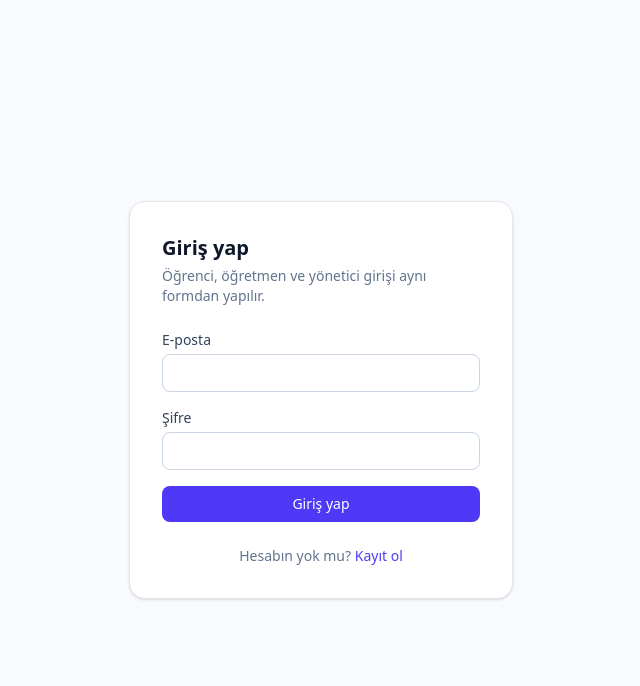
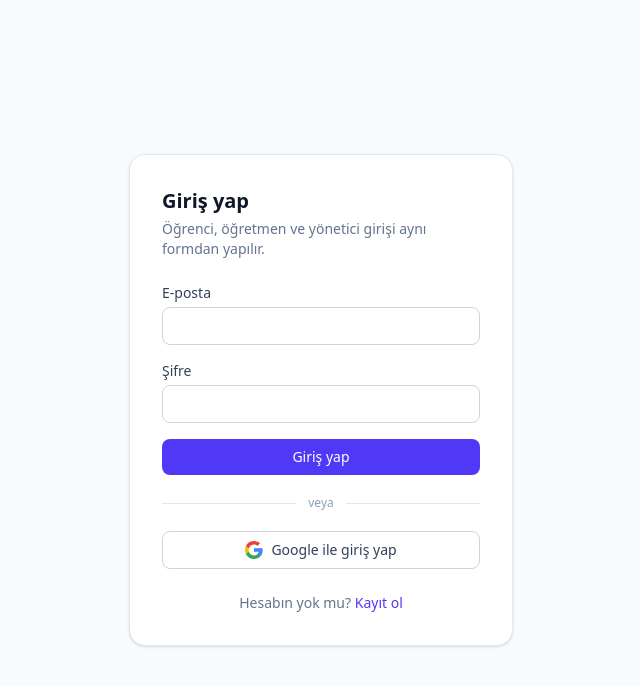
Before and after one commit to gokaytr/egitim, a Next.js app: page /giris in a window 1280 px wide. Shown: the top 686 px of the page, without its empty margins (319-959 px from the left). Built offline with nearby package versions, Linux system fonts and the light colour scheme.

Commit message:
sabit ust menu ve Google ile giris/kayit akisi eklendi

```diff
--- /dev/null
+++ b/src/app/api/auth/callback/route.ts
@@ -0,0 +1,34 @@
+import { NextRequest, NextResponse } from "next/server";
+import { createClient } from "@/lib/supabase/server";
+
+const ROLE_HOME: Record<string, string> = {
+  admin: "/admin",
+  teacher: "/ogretmen",
+  student: "/ogrenci",
+  parent: "/ogrenci/rapor",
+};
+
+// Google (ve ileride eklenebilecek diğer OAuth sağlayıcıları) girişinden dönen
+// kullanıcıyı oturuma çevirir ve rolüne göre kendi paneline yönlendirir.
+export async function GET(request: NextRequest) {
+  const { searchParams, origin } = new URL(request.url);
+  const code = searchParams.get("code");
+
+  if (code) {
+    const supabase = await createClient();
+    const { data, error } = await supabase.auth.exchangeCodeForSession(code);
+
+    if (!error && data.user) {
+      const { data: profile } = await supabase
+        .from("profiles")
+        .select("role")
+        .eq("id", data.user.id)
+        .single();
+
+      const target = ROLE_HOME[profile?.role ?? "student"] ?? "/ogrenci";
+      return NextResponse.redirect(`${origin}${target}`);
+    }
+  }
+
+  return NextResponse.redirect(`${origin}/giris?error=oauth`);
+}
--- a/src/app/giris/page.tsx
+++ b/src/app/giris/page.tsx
@@ -5,6 +5,7 @@
 import { useRouter, useSearchParams } from "next/navigation";
 import { createClient } from "@/lib/supabase/client";
 import { Button, Input } from "@/components/ui";
+import { GoogleButton } from "@/components/google-button";
 
 const ROLE_HOME: Record<string, string> = {
   admin: "/admin",
@@ -60,6 +61,13 @@
         </Button>
       </form>
 
+      <div className="my-5 flex items-center gap-3">
+        <div className="h-px flex-1 bg-slate-200" />
+        <span className="text-xs text-slate-400">veya</span>
+        <div className="h-px flex-1 bg-slate-200" />
+      </div>
+      <GoogleButton label="Google ile giriş yap" />
+
       <p className="mt-6 text-center text-sm text-slate-500">
         Hesabın yok mu? <Link href="/kayit" className="font-medium text-indigo-600">Kayıt ol</Link>
       </p>
--- a/src/app/kayit/page.tsx
+++ b/src/app/kayit/page.tsx
@@ -5,6 +5,7 @@
 import { useRouter } from "next/navigation";
 import { createClient } from "@/lib/supabase/client";
 import { Button, Input, Select } from "@/components/ui";
+import { GoogleButton } from "@/components/google-button";
 
 export default function KayitPage() {
   const router = useRouter();
@@ -98,6 +99,13 @@
           </Button>
         </form>
 
+        <div className="my-5 flex items-center gap-3">
+          <div className="h-px flex-1 bg-slate-200" />
+          <span className="text-xs text-slate-400">veya</span>
+          <div className="h-px flex-1 bg-slate-200" />
+        </div>
+        <GoogleButton label="Google ile kayıt ol" />
+
         <p className="mt-6 text-center text-sm text-slate-500">
           Zaten hesabın var mı? <Link href="/giris" className="font-medium text-indigo-600">Giriş yap</Link>
         </p>
--- a/src/app/page.tsx
+++ b/src/app/page.tsx
@@ -30,7 +30,7 @@
 export default function Home() {
   return (
     <div className="flex flex-1 flex-col">
-      <header className="flex items-center justify-between px-6 py-5 md:px-16">
+      <header className="sticky top-0 z-50 flex items-center justify-between border-b border-slate-200 bg-slate-50/80 px-6 py-5 backdrop-blur md:px-16">
         <div className="flex items-center gap-2">
           <div className="flex h-8 w-8 items-center justify-center rounded-lg bg-indigo-600 text-sm font-bold text-white">O</div>
           <span className="text-lg font-semibold">Odak</span>
--- /dev/null
+++ b/src/components/google-button.tsx
@@ -0,0 +1,39 @@
+"use client";
+
+import { useState } from "react";
+import { createClient } from "@/lib/supabase/client";
+
+// Hem giriş hem kayıt sayfasında kullanılan "Google ile devam et" butonu.
+// Google'dan dönen kullanıcı /api/auth/callback route'unda oturuma çevrilip
+// rolüne göre yönlendiriliyor (yeni kullanıcılar varsayılan olarak "student" rolüyle açılır).
+export function GoogleButton({ label = "Google ile devam et" }: { label?: string }) {
+  const [loading, setLoading] = useState(false);
+
+  async function handleClick() {
+    setLoading(true);
+    const supabase = createClient();
+    await supabase.auth.signInWithOAuth({
+      provider: "google",
+      options: {
+        redirectTo: `${window.location.origin}/api/auth/callback`,
+      },
+    });
+  }
+
+  return (
+    <button
+      type="button"
+      onClick={handleClick}
+      disabled={loading}
+      className="flex w-full items-center justify-center gap-2 rounded-lg border border-slate-300 bg-white px-4 py-2 text-sm font-medium text-slate-700 transition hover:bg-slate-50 disabled:opacity-50"
+    >
+      <svg width="18" height="18" viewBox="0 0 18 18" aria-hidden="true">
+        <path fill="#4285F4" d="M17.64 9.2c0-.64-.06-1.25-.16-1.84H9v3.48h4.84a4.14 4.14 0 0 1-1.8 2.72v2.26h2.9c1.7-1.57 2.7-3.88 2.7-6.62Z" />
+        <path fill="#34A853" d="M9 18c2.43 0 4.47-.8 5.96-2.18l-2.9-2.26c-.8.54-1.84.86-3.06.86-2.35 0-4.34-1.59-5.05-3.72H.96v2.33A9 9 0 0 0 9 18Z" />
+        <path fill="#FBBC05" d="M3.95 10.7A5.4 5.4 0 0 1 3.67 9c0-.59.1-1.17.28-1.7V4.97H.96A9 9 0 0 0 0 9c0 1.45.35 2.83.96 4.03l2.99-2.33Z" />
+        <path fill="#EA4335" d="M9 3.58c1.32 0 2.51.46 3.44 1.35l2.58-2.58C13.46.89 11.43 0 9 0A9 9 0 0 0 .96 4.97l2.99 2.33C4.66 5.17 6.65 3.58 9 3.58Z" />
+      </svg>
+      {loading ? "Yönlendiriliyor..." : label}
+    </button>
+  );
+}
--- a/src/components/role-shell.tsx
+++ b/src/components/role-shell.tsx
@@ -28,7 +28,7 @@
 
   return (
     <div className="flex min-h-screen">
-      <aside className="hidden w-64 flex-col border-r border-slate-200 bg-white p-5 md:flex">
+      <aside className="sticky top-0 hidden h-screen w-64 flex-col overflow-y-auto border-r border-slate-200 bg-white p-5 md:flex">
         <div className="mb-8 flex items-center gap-2">
           <div className="flex h-8 w-8 items-center justify-center rounded-lg bg-indigo-600 text-sm font-bold text-white">O</div>
           <span className="text-lg font-semibold">Odak</span>
```
Also changed, not shown: src/app/globals.css (line endings or trailing spaces), src/app/layout.tsx (line endings or trailing spaces), 2 other files (tests, documents, lock files or other folders).
